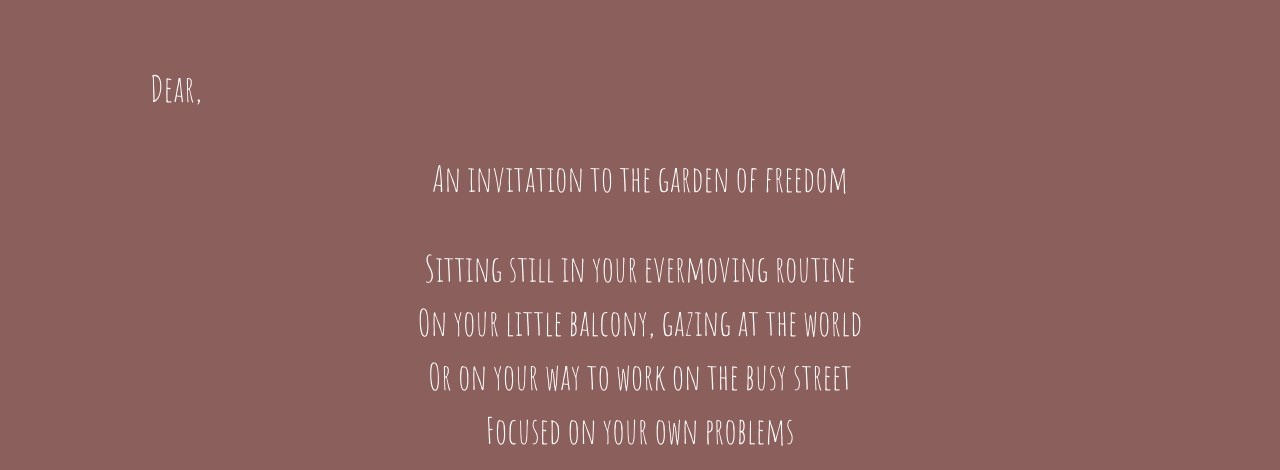
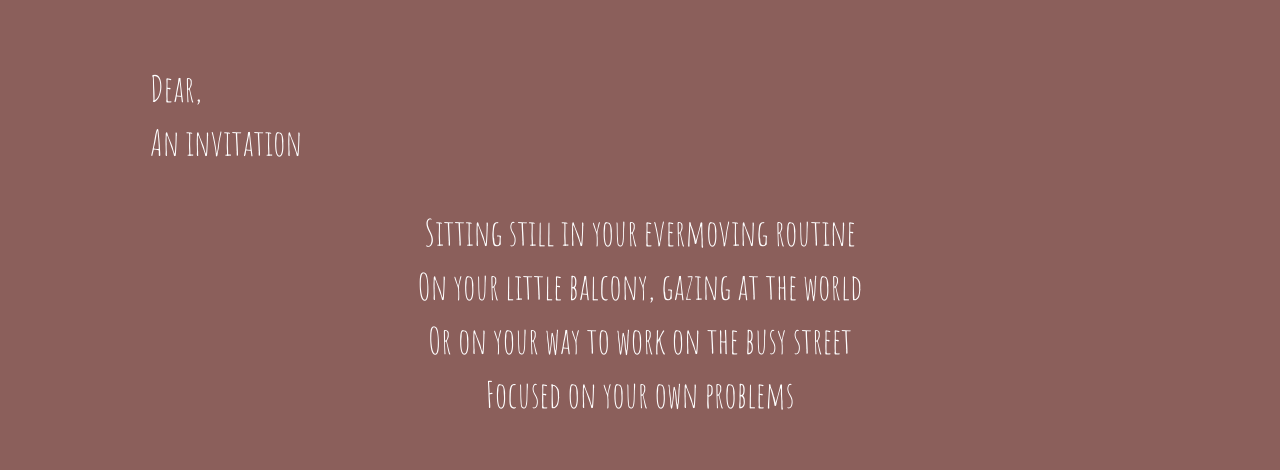
Before and after one commit to RadboudHonours/TowardsANewDemocracy, a plain HTML site: page gardenoffreedom.html in a window 1280 px wide. Shown: the part 2271-2741 px from the top of the page. Drawn offline with Linux system fonts and the light colour scheme.

Commit message:
Small poem change

```diff
--- a/gardenoffreedom.html
+++ b/gardenoffreedom.html
@@ -96,8 +96,8 @@ In the garden of freedom.</i></p>
     <h1 class="w3-center w3-jumbo" style="margin-bottom:64px">A conversation in the garden of freedom</h1>
 
 <center>
-<p style="text-align: left">Dear,</p>
-<p>An invitation to the garden of freedom</p>
+<p style="text-align: left">Dear, <br/>
+An invitation </p>
 
 <p>Sitting still in your evermoving routine<br/>
 On your little balcony, gazing at the world<br/>
```
